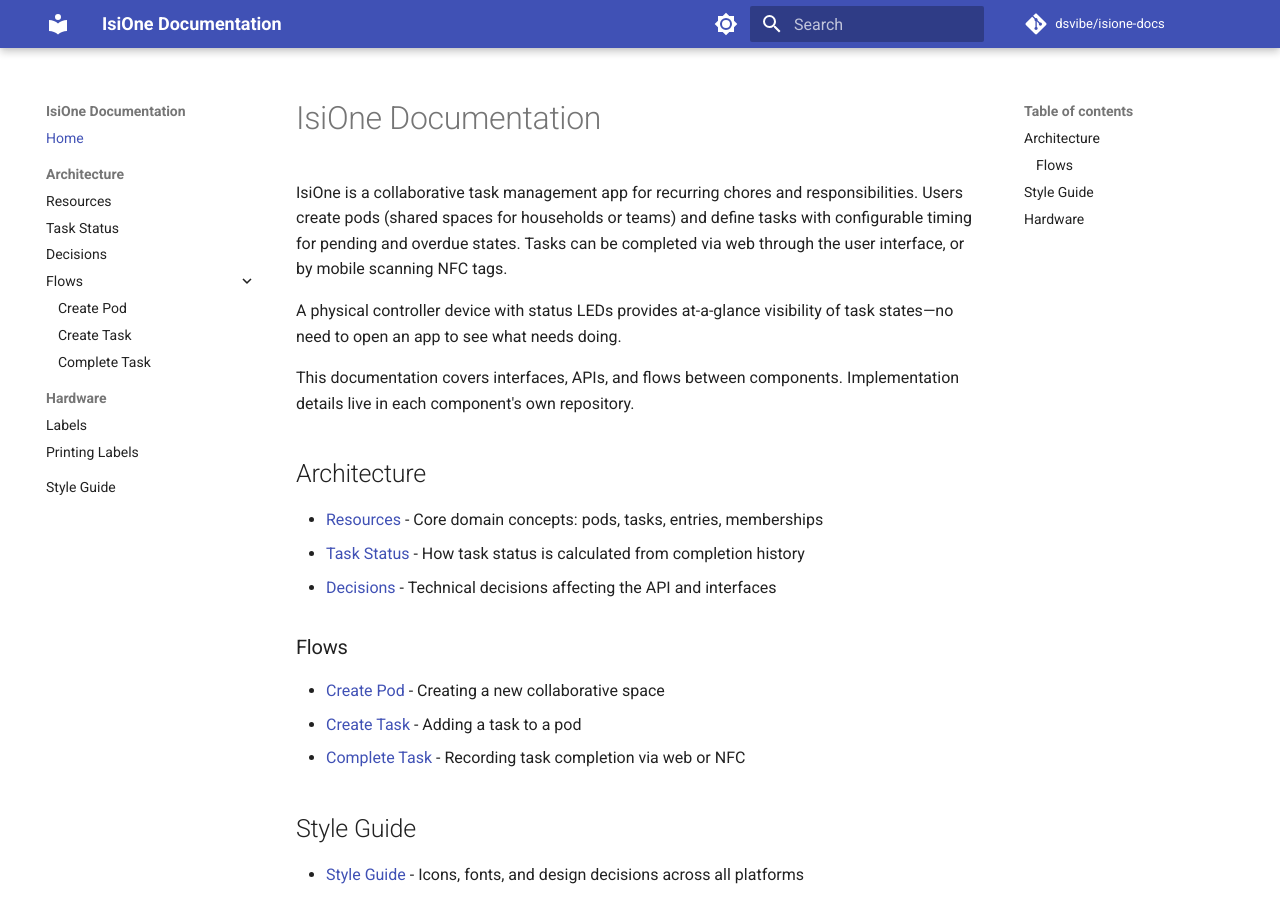
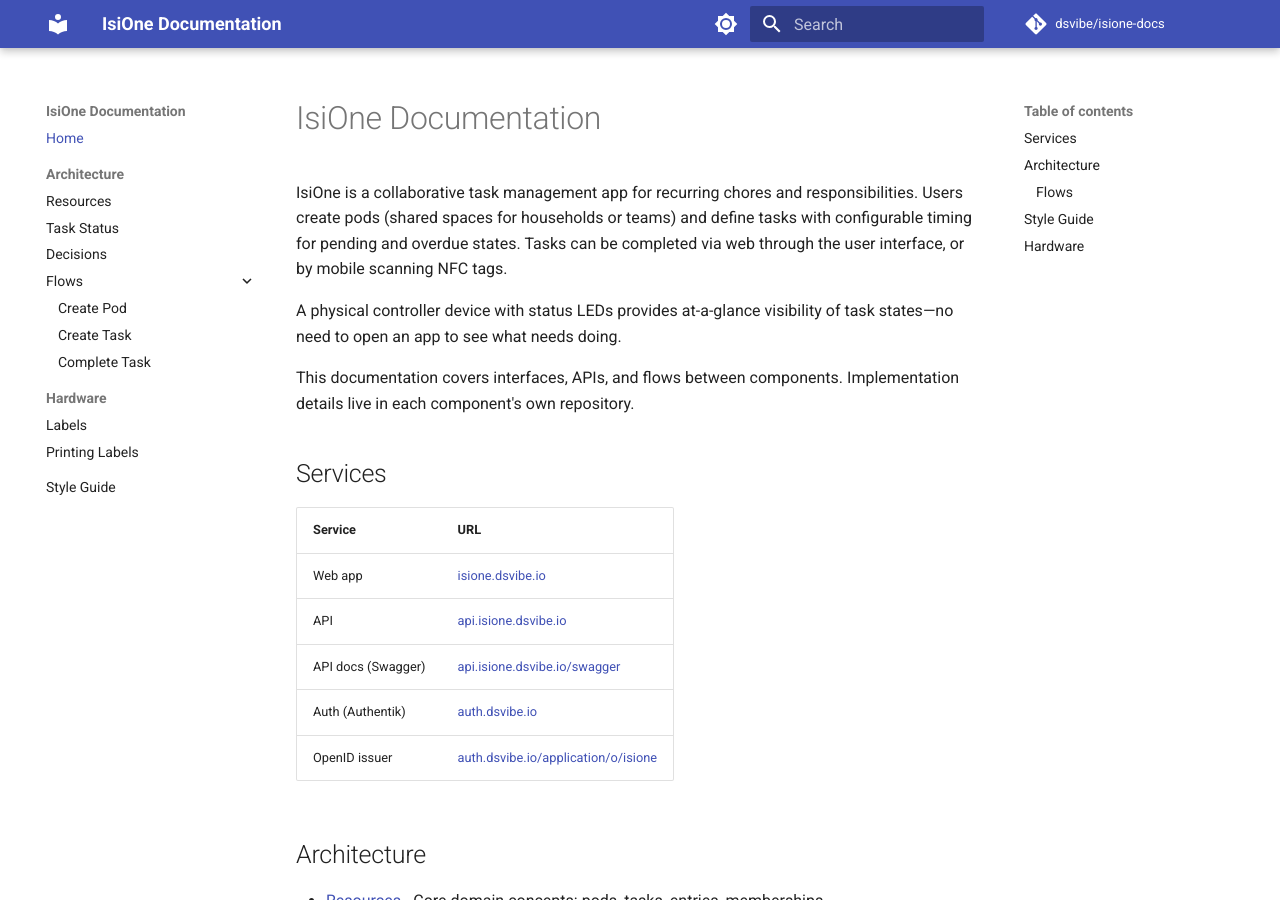
Before and after one commit to dsvibe/isione-docs, an MkDocs documentation site: the page built from docs/index.md, in a window 1280 px wide and 900 px high. Built offline with MkDocs 1.6.1 and Material for MkDocs 9.7.7, drawn with Linux system fonts in a browser that asks for light colours; comment, search, counter and statistics services are not loaded.

Commit message:
Updated docs with production URLs and logo
Switched API links in the flow docs from the old
isione-api.home.demery.net host to api.isione.dsvibe.io,
added a Services table to the index listing the web app,
API, Swagger, and Authentik URLs, and introduced the
IsiOne logo with a Logo section in the style guide.

Co-Authored-By: Claude <noreply@anthropic.com>

```diff
--- a/docs/index.md
+++ b/docs/index.md
@@ -5,6 +5,16 @@ IsiOne is a collaborative task management app for recurring chores and responsib
 A physical controller device with status LEDs provides at-a-glance visibility of task states—no need to open an app to see what needs doing.
 
 This documentation covers interfaces, APIs, and flows between components. Implementation details live in each component's own repository.
+
+## Services
+
+| Service | URL |
+|---------|-----|
+| Web app | [isione.dsvibe.io](https://isione.dsvibe.io) |
+| API | [api.isione.dsvibe.io](https://api.isione.dsvibe.io) |
+| API docs (Swagger) | [api.isione.dsvibe.io/swagger](https://api.isione.dsvibe.io/swagger/index.html) |
+| Auth (Authentik) | [auth.dsvibe.io](https://auth.dsvibe.io) |
+| OpenID issuer | [auth.dsvibe.io/application/o/isione](https://auth.dsvibe.io/application/o/isione/) |
 
 ## Architecture
 
```
Also changed, not shown: docs/architecture/flows/complete-task.md (+1 -1 lines), docs/architecture/flows/create-pod.md (+1 -1 lines), docs/architecture/flows/create-task.md (+1 -1 lines), docs/style-guide.md (+8 -0 lines), docs/assets/logo.svg (added), 1 other file.
